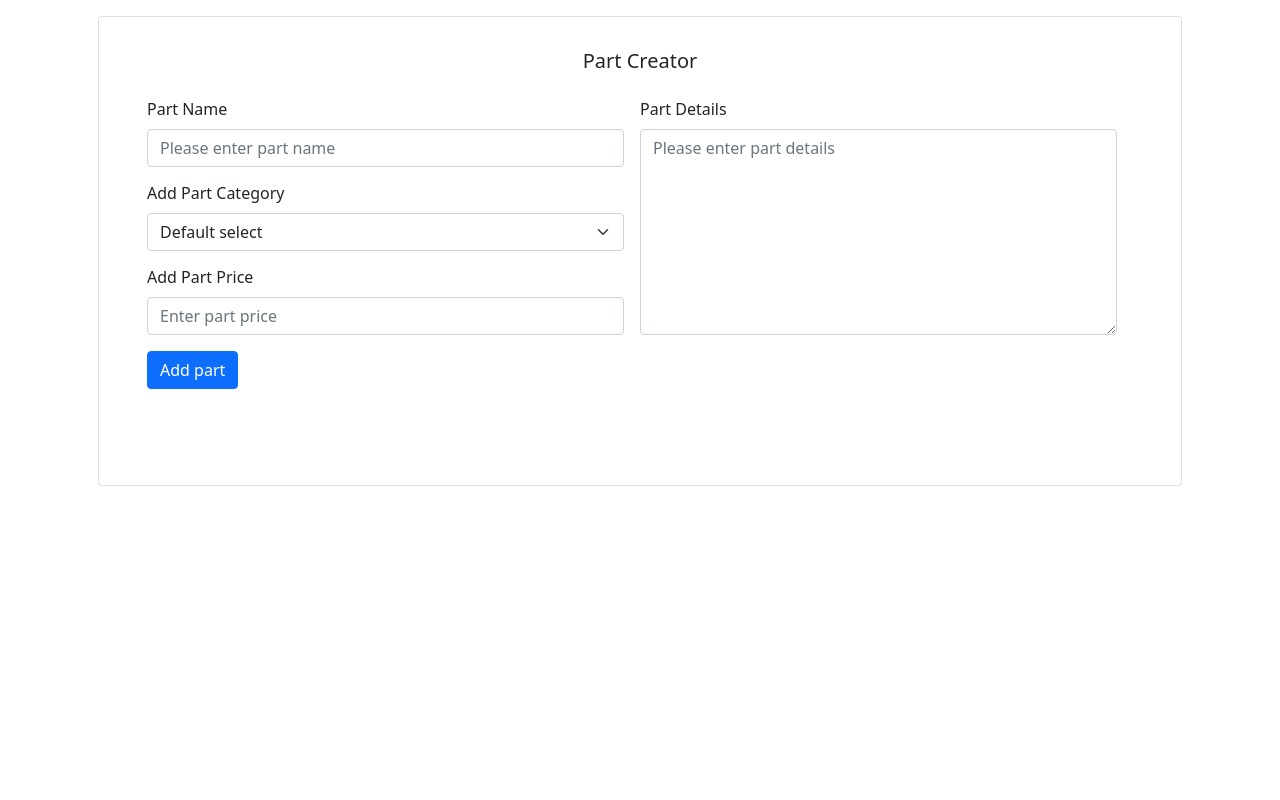
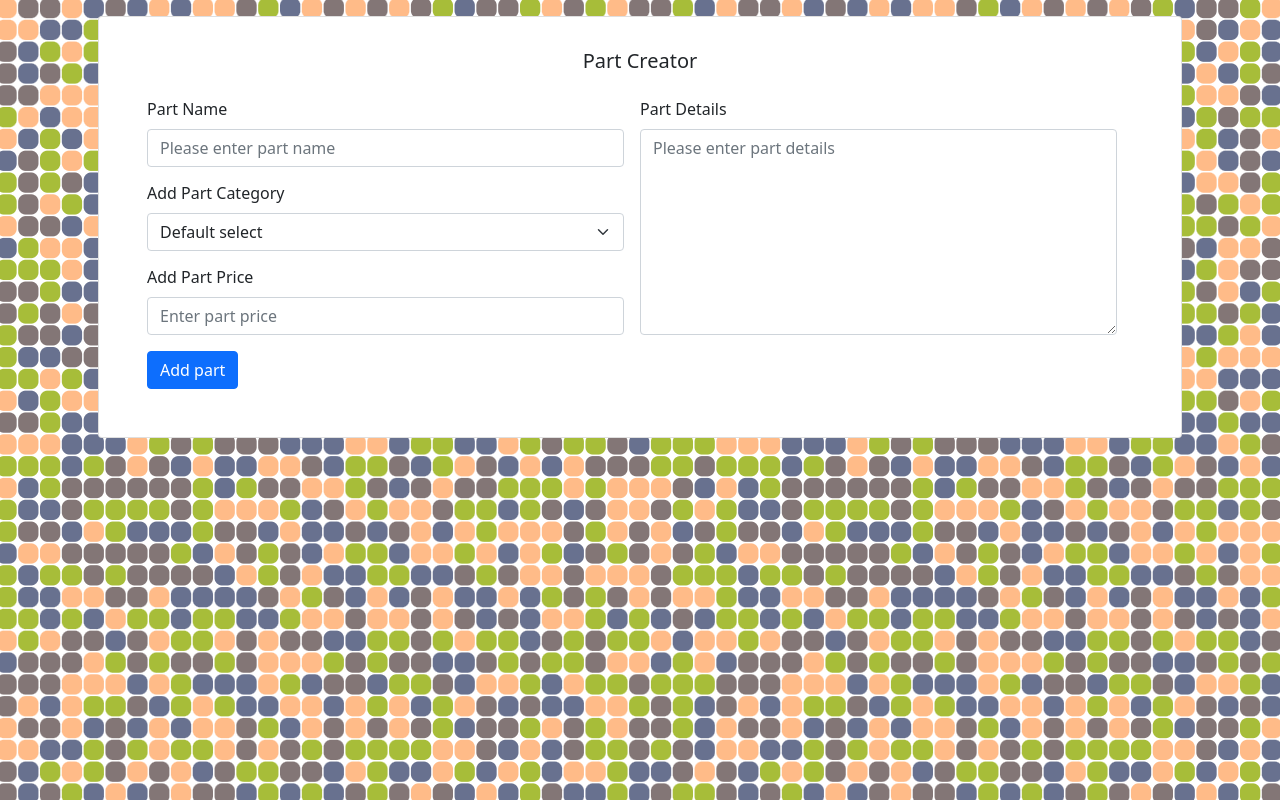
Before and after one commit to jacpolanski/pc-parts-calculator, a React (Create React App) app: page / in a window 1280 px wide. Built offline with nearby package versions, Linux system fonts and the light colour scheme.

Commit message:
Minor style adjustments

```diff
--- a/src/components/PartsInput.js
+++ b/src/components/PartsInput.js
@@ -3,7 +3,7 @@ import { Button, Form } from "react-bootstrap";
 
 function PartsInput() {
   return (
-    <Form className="p-3 mb-5">
+    <Form className="p-3">
       <div className="mb-3 d-lg-flex">
         <div className="d-flex flex-column justify-content-between w-100">
           <Form.Group className="w-100 mb-3 mb-lg-0" controlId="formPartName">
--- a/src/scss/global/_generic.scss
+++ b/src/scss/global/_generic.scss
@@ -0,0 +1,3 @@
+body {
+  background: white url("../../../src/assets/block_background.png") repeat center;
+}
```
Also changed, not shown: src/assets/block_background.png (added).
